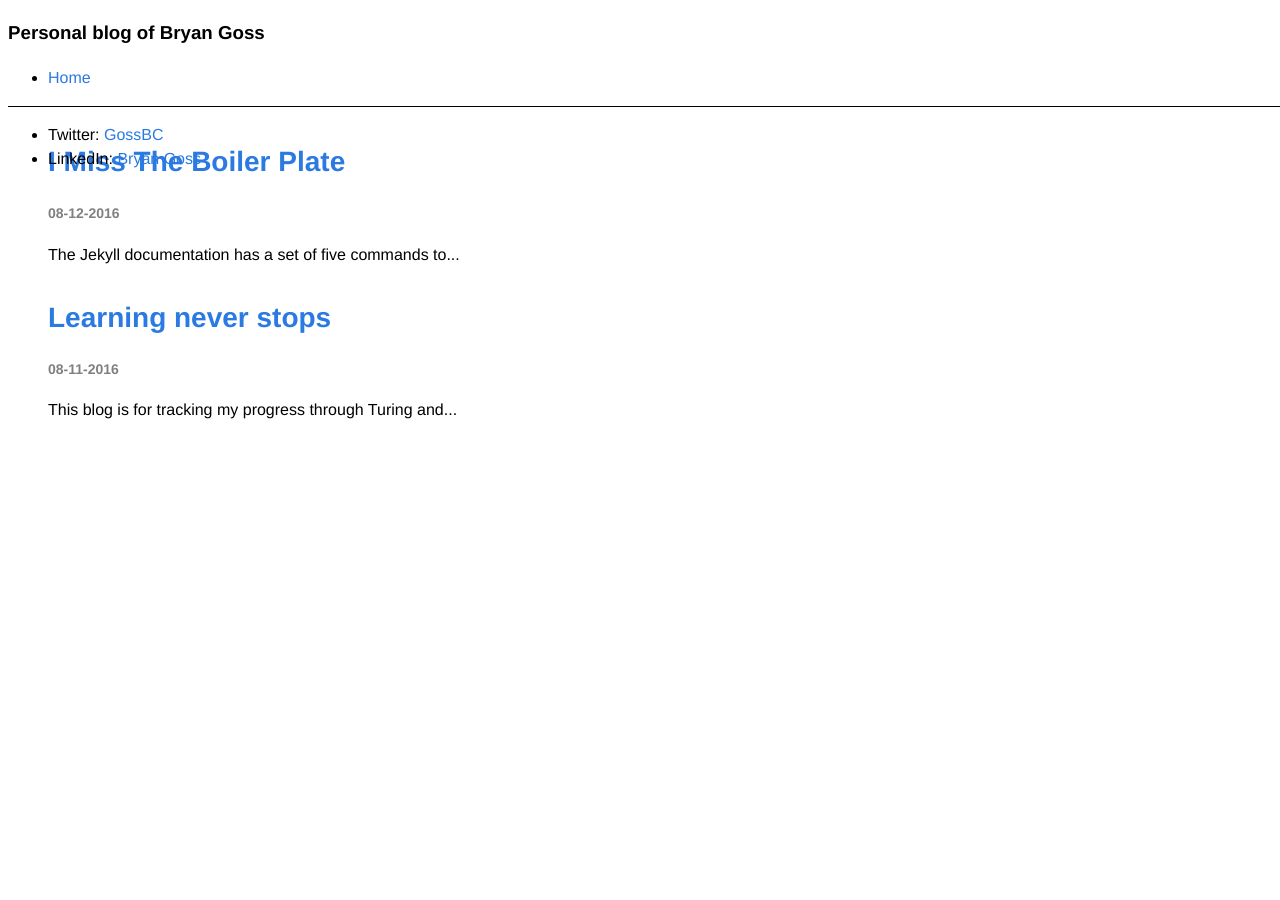
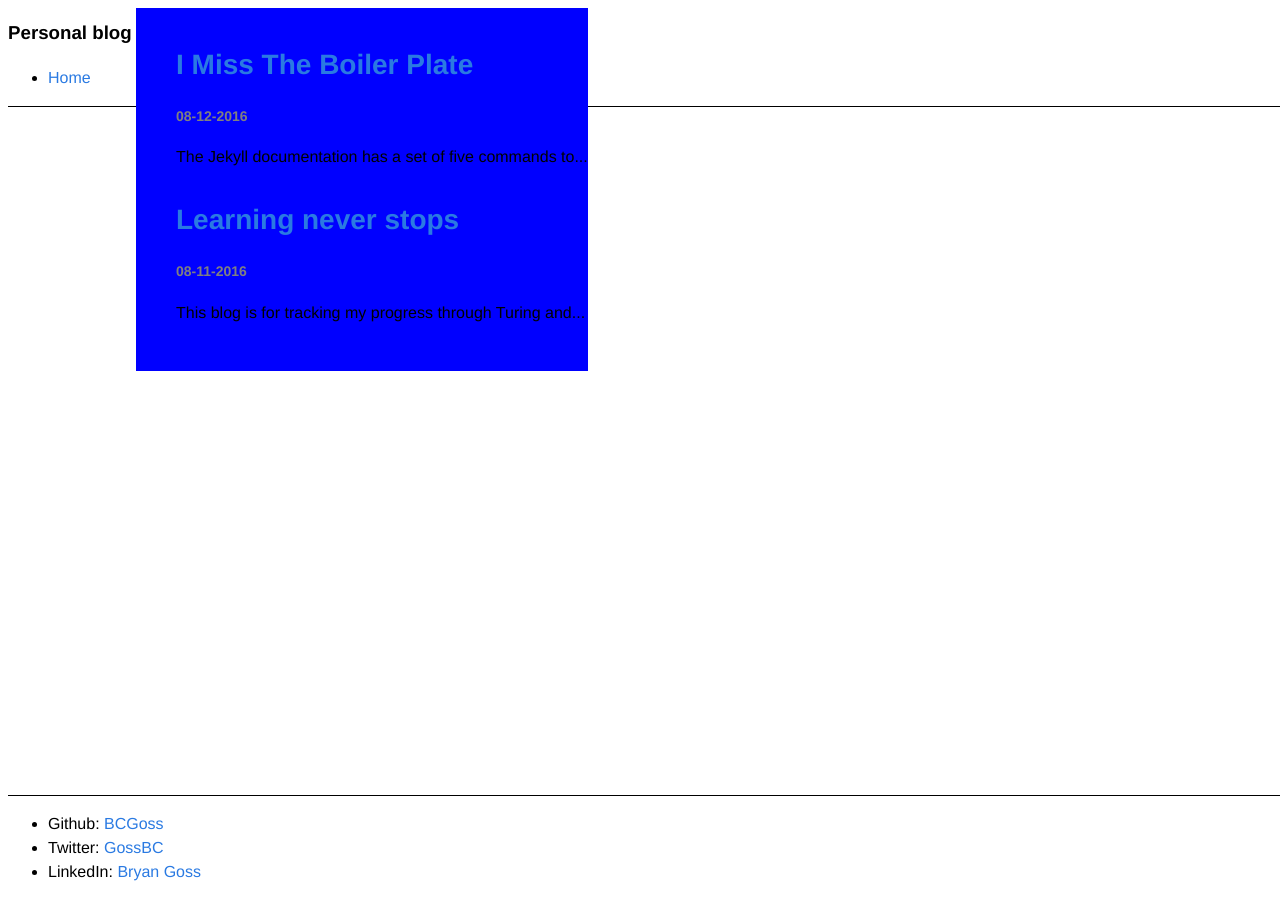
Before and after one commit to bcgoss/bcgoss.github.io, a Jekyll site: the page built from index.html, in a window 1280 px wide. Built offline with Jekyll 4.4.1, drawn with Linux system fonts in a browser that asks for light colours.

Commit message:
Looks pretty good. One div still floating weirdly

```diff
--- a/_config.yml
+++ b/_config.yml
@@ -4,11 +4,10 @@ description: > # this means to ignore newlines until "baseurl:"
   I am Bryan Goss, a new Developer learning Ruby, Rails and JavaScript at
   the Turing School of Software and Design. I also taught myself C++
   Java and a small amount of Python
-baseurl: "" # the subpath of your site, e.g. /blog
-url: "http://example.com" # the base hostname & protocol for your site
-twitter_username: gossbc
-github_username:  bcgoss
+baseurl: "/" # the subpath of your site, e.g. /blog
+url: "https://bcgoss.github.io" # the base hostname & protocol for your site
+twitter_username: GossBC
+github_username:  BCGoss
 
 # Build settings
 markdown: kramdown
-theme: minima
--- a/_includes/footer.html
+++ b/_includes/footer.html
@@ -1,7 +1,8 @@
     </div>
     <div id="footer">
       <ul>
-        <li>Twitter: <a href="www.twitter.com/gossbc">GossBC</a></li>
+        <li>Github: <a href="https://github.com/bcgoss">{{ site.github_username }}</a></li>
+        <li>Twitter: <a href="www.twitter.com/gossbc">{{ site.twitter_username }}</a></li>
         <li>LinkedIn: <a href="Profilehttps://www.linkedin.com/in/bryan-goss-07b5bb55">Bryan Goss</a></li>
       </ul>
     </div>
--- a/_includes/header.html
+++ b/_includes/header.html
@@ -6,10 +6,12 @@
   <link href="/css/styles.css" rel="stylesheet">
 </head>
 <body>
-  <h3>{{ site.title }}</h3>
-  <div>
-    <ul>
-      <li><a href="/">Home</a></li>
-    </ul>
+  <div id="header">
+    <h3>{{ site.title }}</h3>
+    <div>
+      <ul>
+        <li><a href="/">Home</a></li>
+      </ul>
+    </div>
   </div>
   <div class="container">
--- a/css/styles.css
+++ b/css/styles.css
@@ -21,14 +21,29 @@ a:hover{
   color: #111;
   text-decoration: underline;
 }
-
+/*Header*/
+#header{
+  position:fixed;
+  top: 0px;
+  clear:both;
+  width:100%;
+  border-bottom: 1px solid black
+}
 /*Footer*/
 #footer{
   position:fixed;
-  /*float:bottom*/
+  bottom:0%;
   clear:both;
   width:100%;
   border-top: 1px solid black
+}
+/*Main content*/
+.container {
+  position:absolute;
+  background-color: blue;
+  margin-left: 10%;
+  margin-right: 10%;
+  float:left;
 }
 /*Posts*/
 .post-list {
```
Also changed, not shown: 3 other files.
